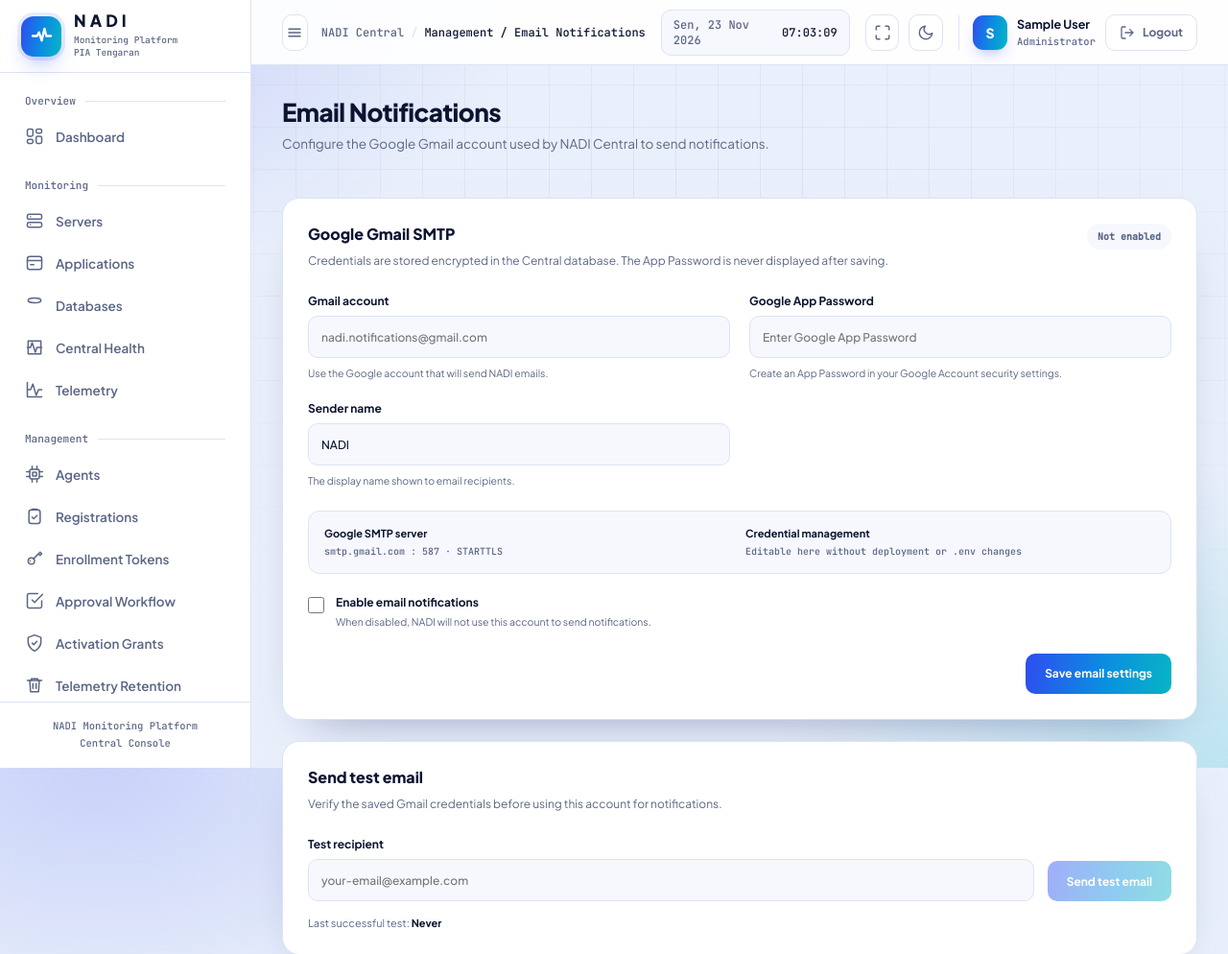
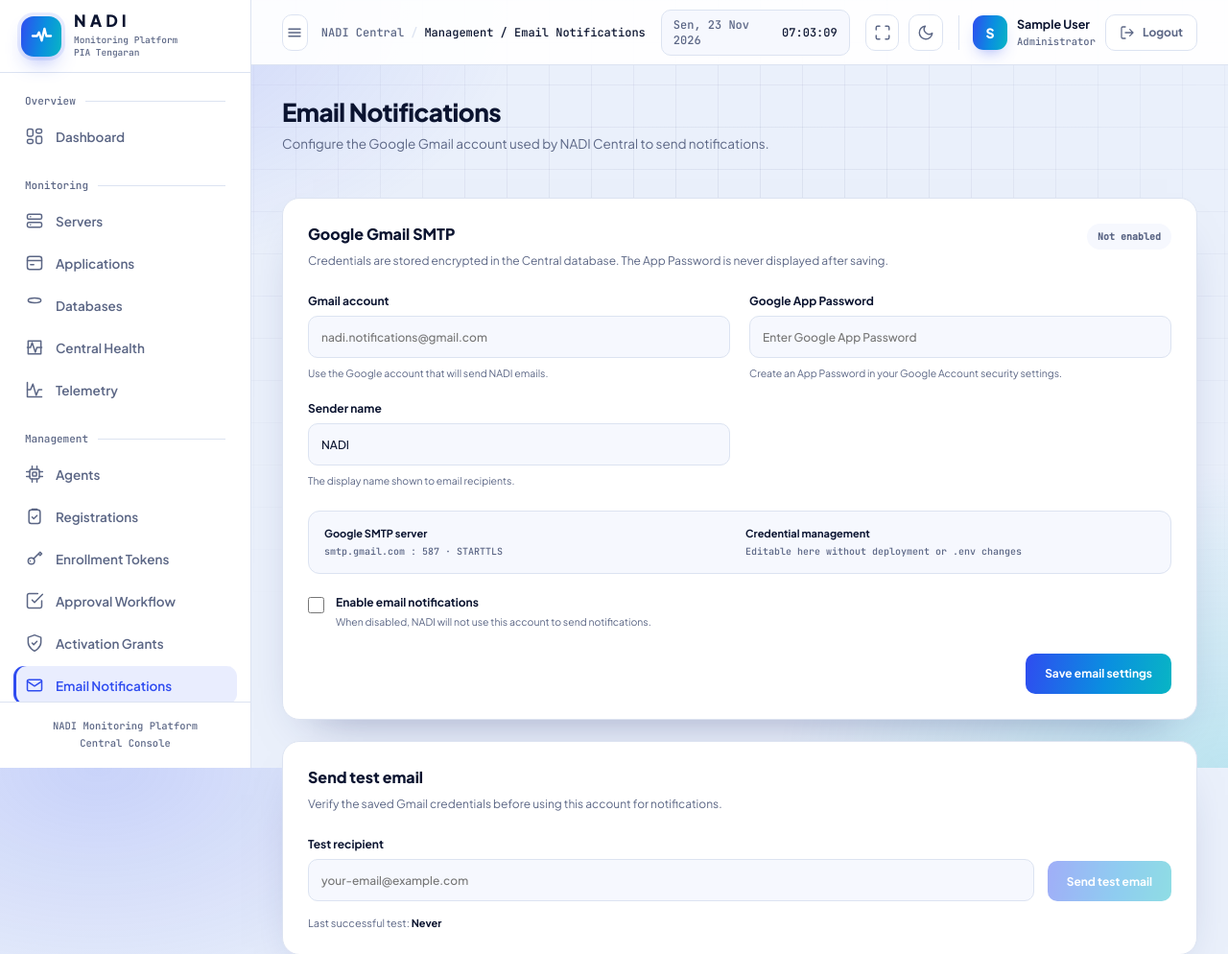
Before and after one commit to simfinance/nadi-central, a Laravel app: page /management/notification-mail in a window 1280 px wide. Shown: the top 994 px of the page at 96% size. Run offline with Laravel 12, Linux system fonts and the light colour scheme; the visitor is signed in with stand-in values (Sample User, id 1); data that the repository does not hold is empty.

Commit message:
Add email notifications to Central management navigation

```diff
--- a/resources/views/layouts/app.blade.php
+++ b/resources/views/layouts/app.blade.php
@@ -539,6 +539,14 @@
                         <span>Activation Grants</span>
                     </a>
 
+                    <a href="{{ route('management.notification-mail') }}" class="menu-link {{ request()->routeIs('management.notification-mail*') ? 'active' : '' }}">
+                        <svg class="menu-icon" viewBox="0 0 24 24" fill="none" stroke="currentColor" stroke-width="1.8" stroke-linecap="round" stroke-linejoin="round">
+                            <rect x="3" y="5" width="18" height="14" rx="2"/>
+                            <path d="m3 7 9 6 9-6"/>
+                        </svg>
+                        <span>Email Notifications</span>
+                    </a>
+
                     <a href="{{ route('management.telemetry-retention') }}" class="menu-link {{ request()->routeIs('management.telemetry-retention*') ? 'active' : '' }}">
                         <svg class="menu-icon" viewBox="0 0 24 24" fill="none" stroke="currentColor" stroke-width="1.8" stroke-linecap="round" stroke-linejoin="round">
                             <path d="M3 6h18"/>
```
